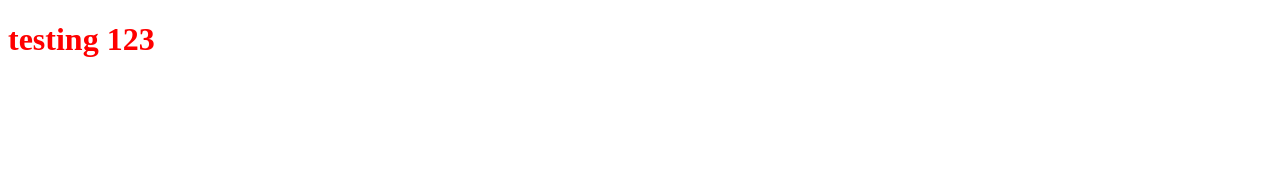
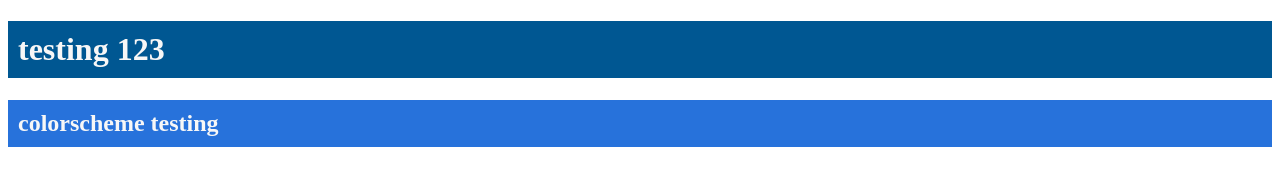
Before and after one commit to aniekossewaarde/Apachuniti, a plain HTML site: page index.html in a window 1280 px wide. Drawn offline with Linux system fonts and the light colour scheme.

Commit message:
added CSS color variables

```diff
--- a/index.html
+++ b/index.html
@@ -10,5 +10,6 @@
 </head>
 <body>
     <h1>testing 123</h1>
+    <h2>colorscheme testing</h2>
 </body>
 </html>
--- a/src/style.css
+++ b/src/style.css
@@ -1,3 +1,17 @@
+:root {
+    --primary-color: #005792;
+    --secondary-color: #2772db;
+    --light-color: #f7f7f7;
+}
+
 h1 {
-    color: red;
+    color: var(--light-color);
+    background: var(--primary-color);
+    padding: 10px;
 }
+
+h2 {
+    color: var(--light-color);
+    background: var(--secondary-color);
+    padding: 10px;
+}
```
